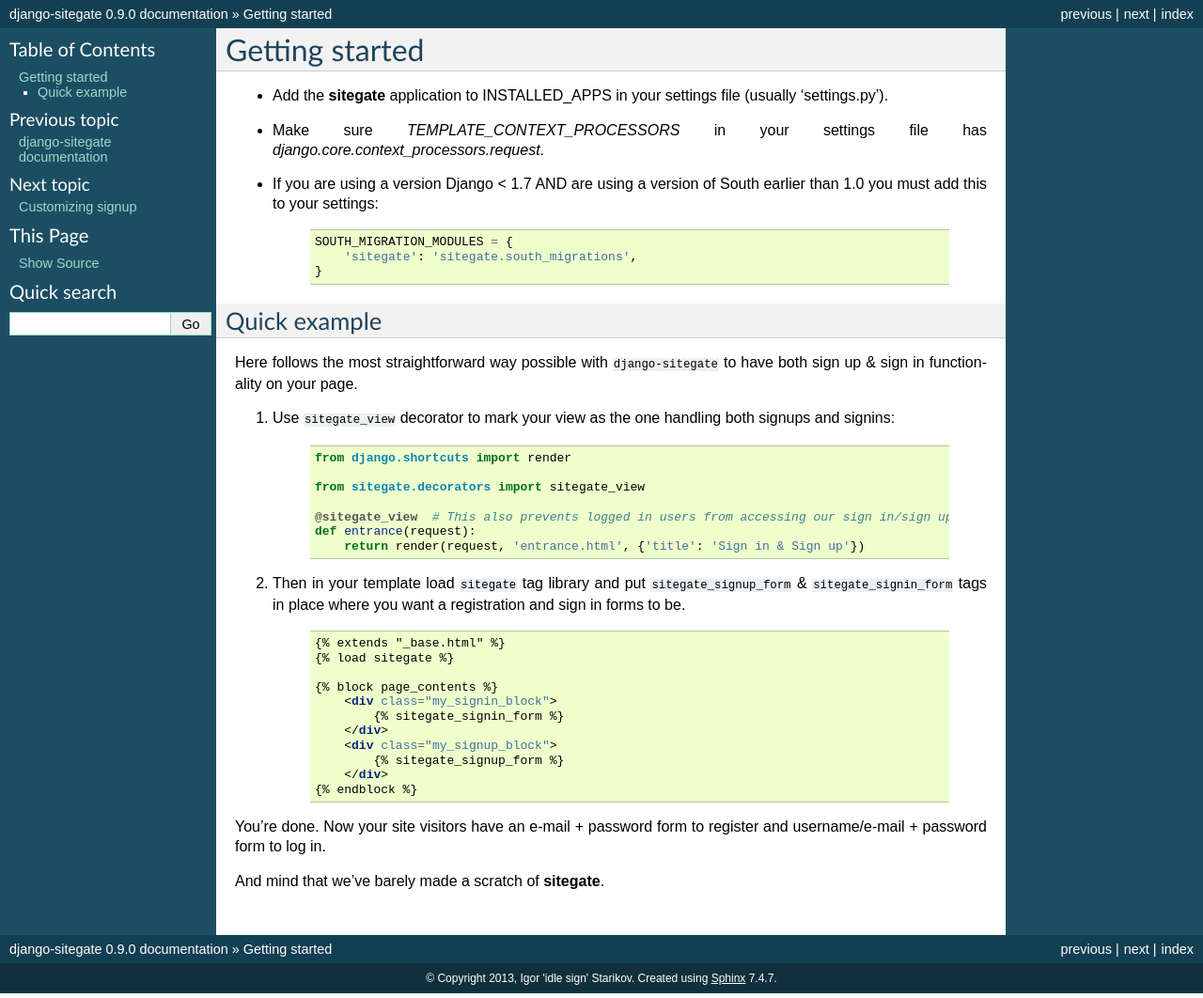
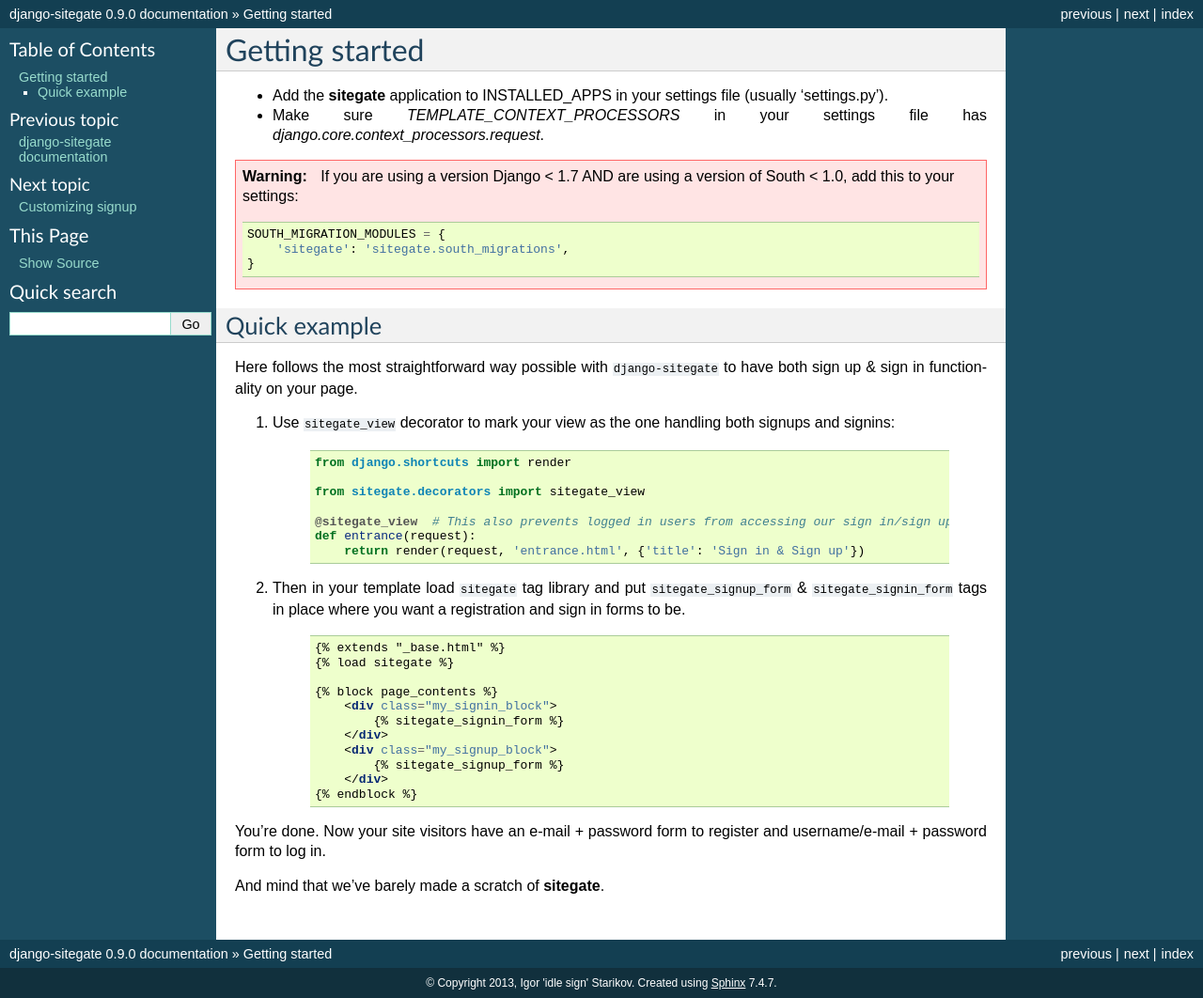
Before and after one commit to idlesign/django-sitegate, a Sphinx documentation site: the page built from docs/source/quickstart.rst, in a window 1280 px wide. Shown: the whole page at 94% size. Built offline with Sphinx 7.4.7, drawn with Linux system fonts in a browser that asks for light colours; pages that are not in the unit, such as notebooks, are missing from menus.

Commit message:
Hint on south migrations made warning

```diff
--- a/docs/source/quickstart.rst
+++ b/docs/source/quickstart.rst
@@ -3,13 +3,17 @@
 
 * Add the **sitegate** application to INSTALLED_APPS in your settings file (usually 'settings.py').
 * Make sure `TEMPLATE_CONTEXT_PROCESSORS` in your settings file has `django.core.context_processors.request`.
-* If you are using a version Django < 1.7 AND are using a version of South earlier than 1.0 you must add this to your settings:
+
+.. warning::
+
+    If you are using a version Django < 1.7 AND are using a version of South < 1.0, add this to your settings:
 
     .. code-block:: python
 
         SOUTH_MIGRATION_MODULES = {
             'sitegate': 'sitegate.south_migrations',
         }
+
 
 
 Quick example
```
